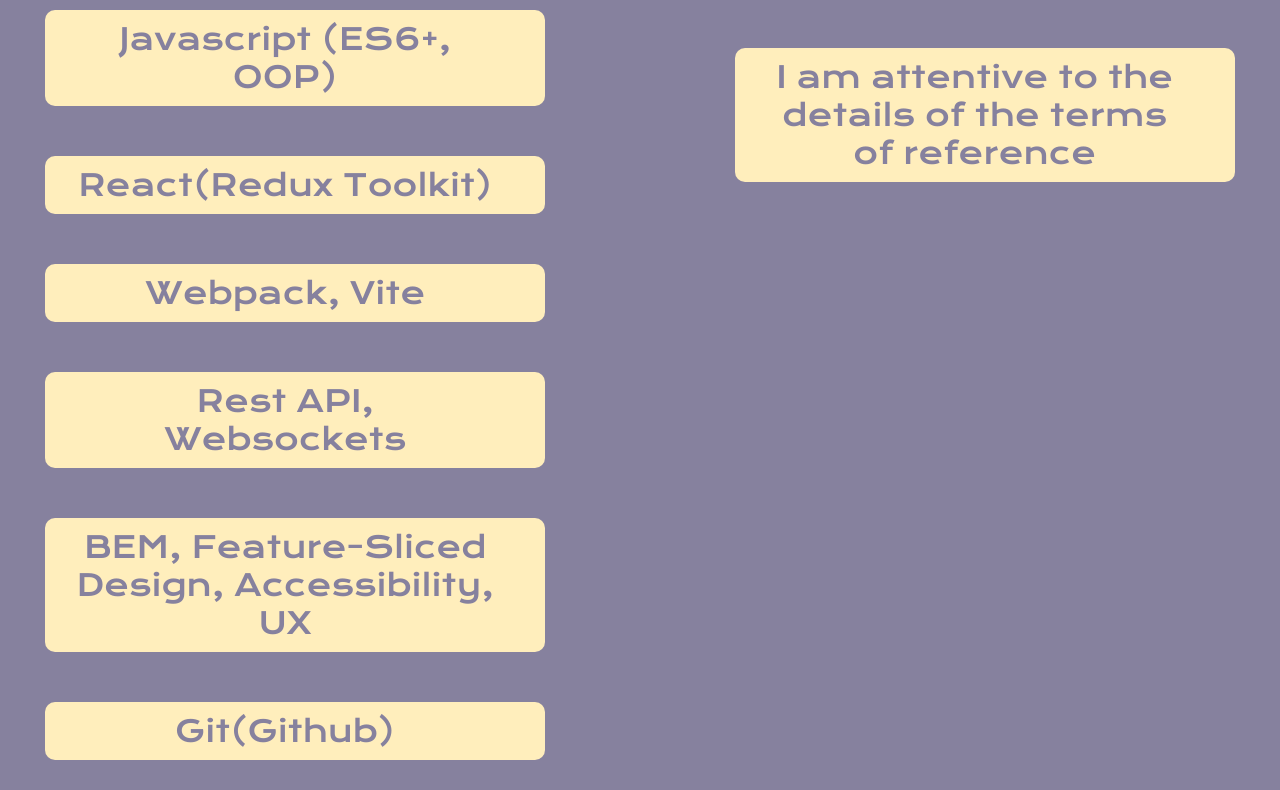
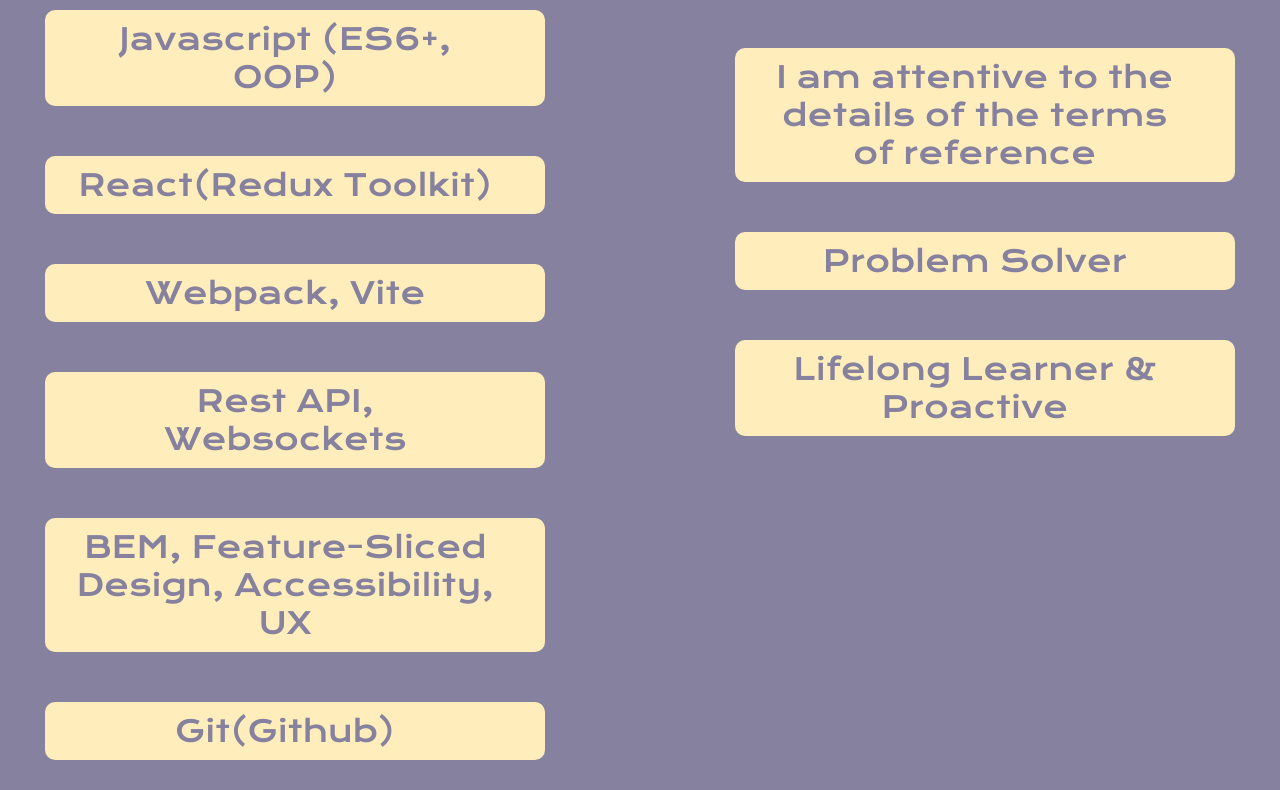
Before and after one commit to PLXRYV/project-plxryv, a React (Vite) app: page / in a window 1280 px wide. Shown: the part 1298-2088 px from the top of the page. Built offline with nearby package versions, Linux system fonts and the light colour scheme.

Commit message:
update project

```diff
--- a/src/components/Portfolio.jsx
+++ b/src/components/Portfolio.jsx
@@ -51,6 +51,14 @@
                             the details of the terms of reference
                         </p>
                     </li>
+                    <li className="skillItem">
+                        <p className="skillName">Problem Solver
+                        </p>
+                    </li>
+                    <li className="skillItem">
+                        <p className="skillName">Lifelong Learner & Proactive
+                        </p>
+                    </li>
                 </ul>
             </div>
         </div>
```
